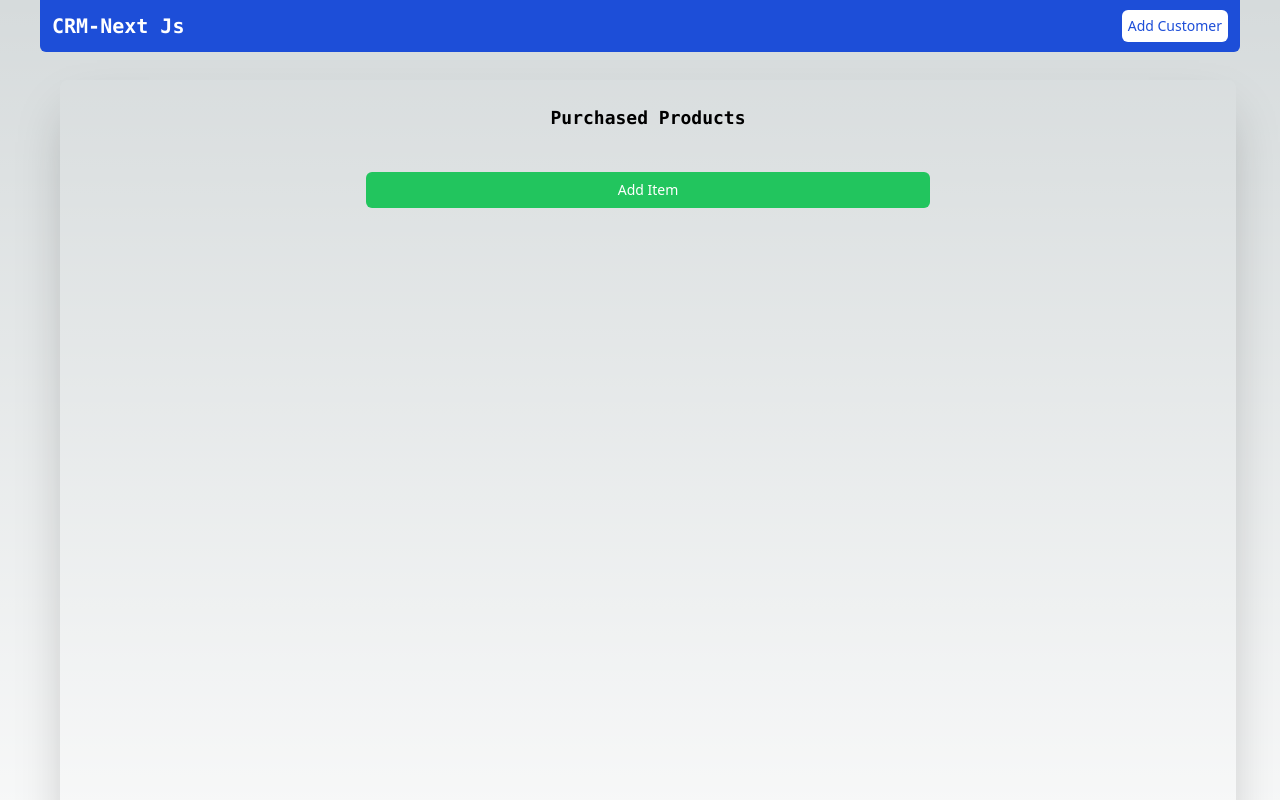
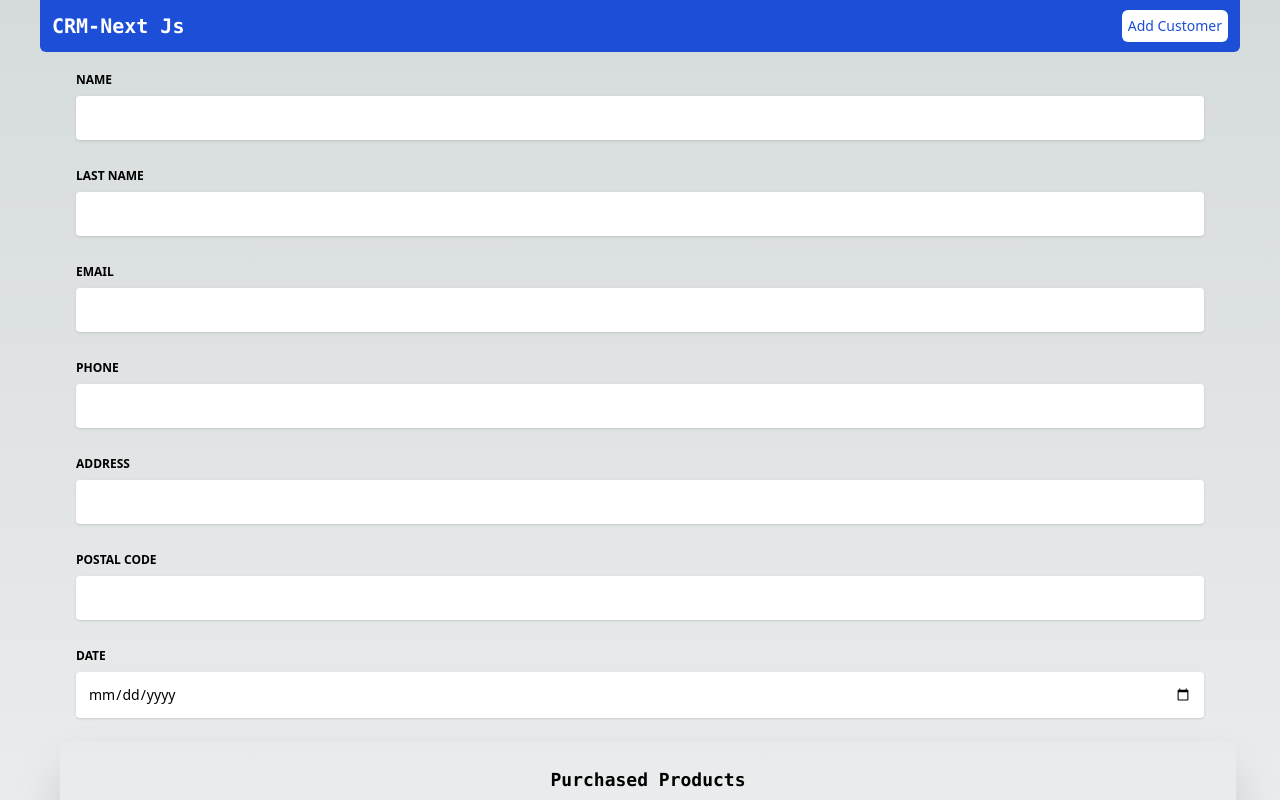
Before and after one commit to hasanashrafi/crm-next, a Next.js app: page /add-customer in a window 1280 px wide. Shown: the top 800 px of the page. Built offline with nearby package versions, Linux system fonts and the light colour scheme.

Commit message:
edit change handler function

```diff
--- a/components/module/Form.js
+++ b/components/module/Form.js
@@ -1,9 +1,16 @@
+import CustomerDetail from './CustomerDetail';
 
 
-import ItemList from './ItemList'
+function Form({ form, setForm }) {
 
-function Form({ form, setForm }) {
-    return <ItemList form={form} setForm={setForm} />
+
+    const changeHandler = (e) => {
+        const { name, value } = e.target;
+        setForm({ ...form, [name]: value })
+    }
+
+    return <CustomerDetail form={form} setForm={setForm} changeHandler={(e) => changeHandler(e)} />
+
 
 
 }
```
